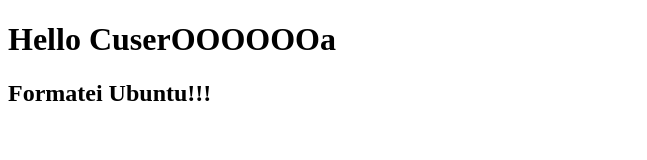
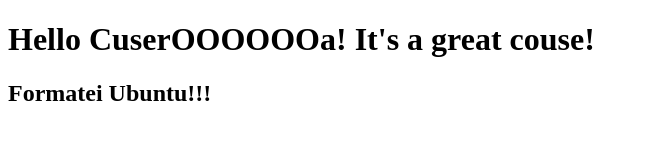
Before and after one commit to betolax/coursera-test, a plain HTML site: page site/index.html in a window 1280 px wide. Shown: the whole page, without its empty margins (0-647 px from the left). Drawn offline with Linux system fonts and the light colour scheme.

Commit message:
small adition to our page content.

```diff
--- a/site/index.html
+++ b/site/index.html
@@ -4,7 +4,7 @@
 	<title>Hello curOOOOOOsera </title>
 </head>
 <bodyl>
-<h1>Hello CuserOOOOOOa</h1>
+<h1>Hello CuserOOOOOOa! It's a great couse!</h1>
 <h2> Formatei Ubuntu!!!</h2>
 </body>
 </html>
```
